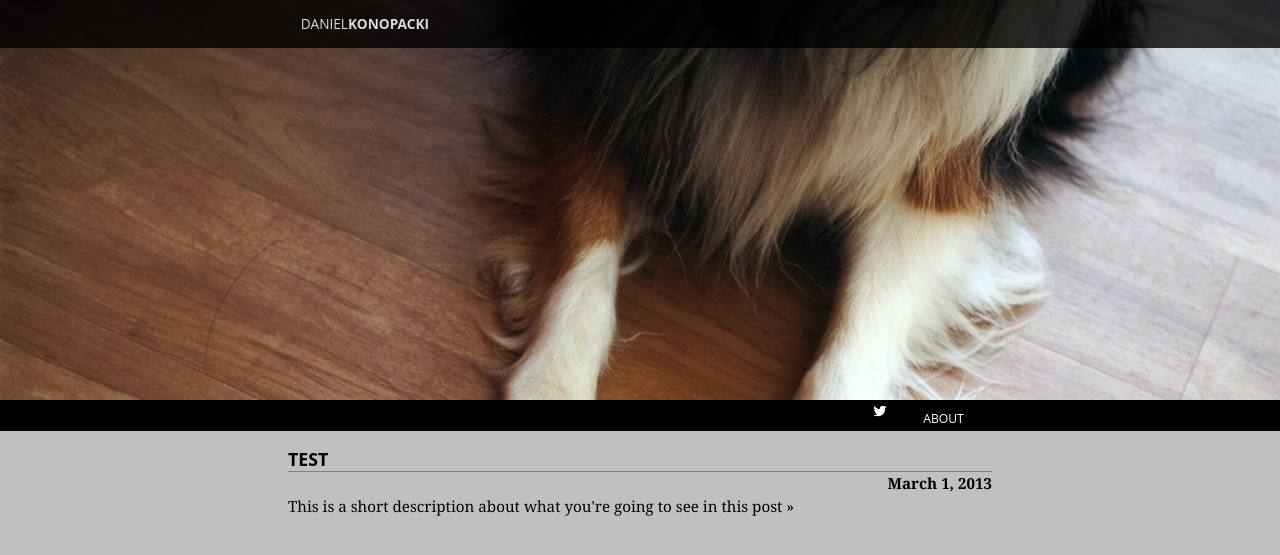
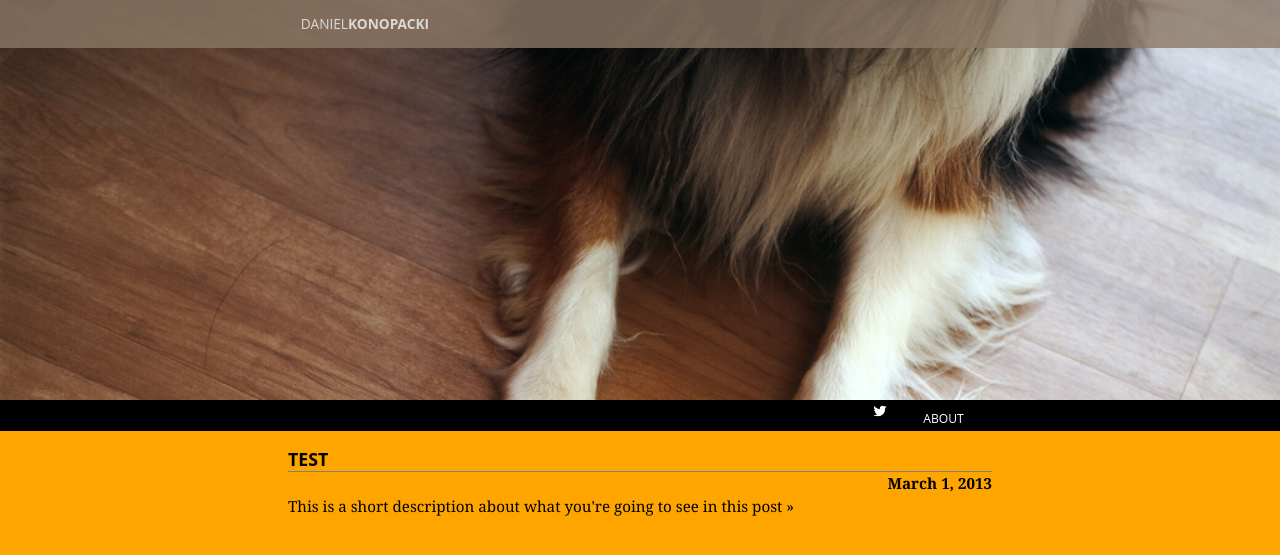
Before and after one commit to danielkonopacki/danielkonopacki.github.com, a Jekyll site: the page built from index.html, in a window 1280 px wide. Shown: the top 555 px of the page. Built offline with Jekyll 4.4.1, drawn with Linux system fonts in a browser that asks for light colours; Markdown is read by kramdown in place of the engine named in the settings.

Commit message:
Style changes

```diff
--- a/css/layout.css
+++ b/css/layout.css
@@ -2,12 +2,12 @@ html, body {
   margin: 0;
   padding: 0;
   border: 0;
-  background-color: silver;
+  background-color: orange;
 }
 
 #header {
   width: 100%;
-  background-color: black;
+  background-color: #8C7866;
   padding: 1%;
   opacity: .8;
   position: fixed;
```
Also changed, not shown: 5 other files.
